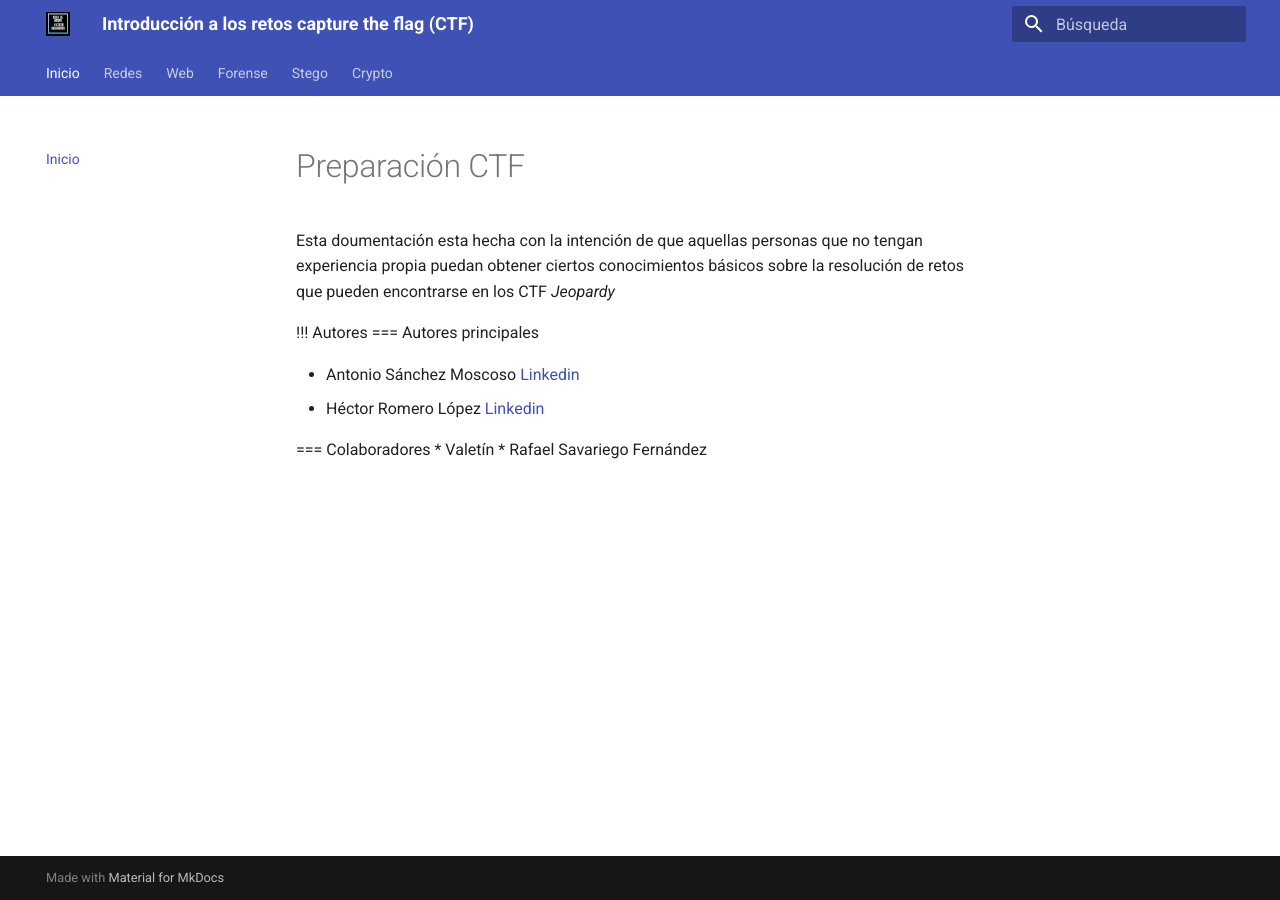
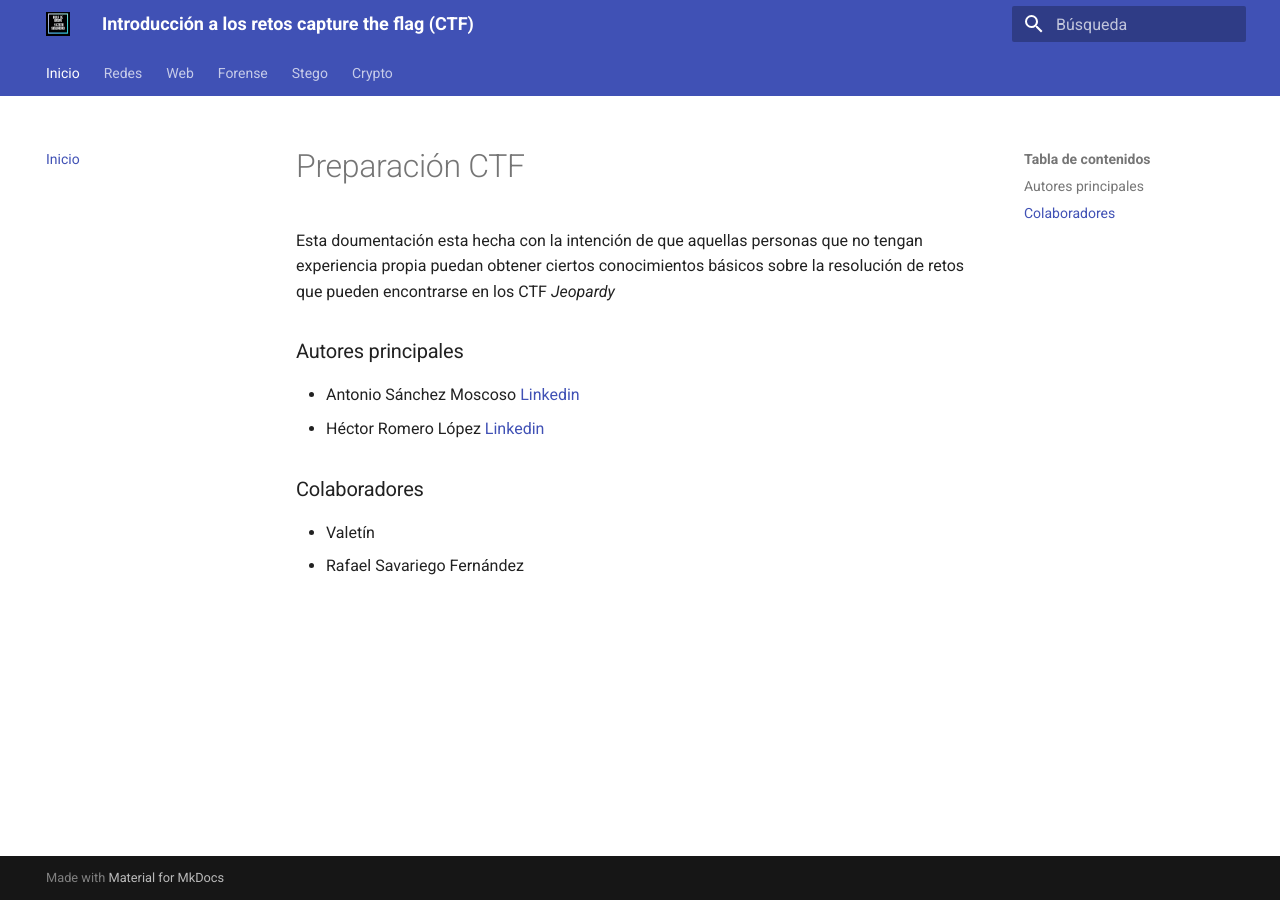
Before and after one commit to hromero99/CTF-basics, an MkDocs documentation site: the page built from docs/index.md, in a window 1280 px wide. Built offline with MkDocs 1.6.1 and Material for MkDocs 9.7.7, drawn with Linux system fonts in a browser that asks for light colours; some of the changed lines change nothing that is shown.

Commit message:
Agregados colaboradores

```diff
--- a/docs/index.md
+++ b/docs/index.md
@@ -3,13 +3,11 @@
 
 Esta doumentación esta hecha con la intención de que aquellas personas que no tengan experiencia propia puedan obtener ciertos conocimientos básicos sobre la resolución de retos que pueden encontrarse en los CTF _Jeopardy_
 
-!!! Autores
-=== Autores principales
-
+### Autores principales
 
  * Antonio Sánchez Moscoso [Linkedin](https://www.linkedin.com/in/antonio-s%C3%A1nchez-aka-sh0x-aa1636196/?miniProfileUrn=urn%3Ali%3Afs_miniProfile%3AACoAAC4DCZkBlStvVFp4FK3puse2Jaimu7jOup4)
  * Héctor Romero López [Linkedin](https://www.linkedin.com/in/h%C3%A9ctor-romero-l%C3%B3pez-0356421b8/)
 
-=== Colaboradores
+### Colaboradores
  * Valetín
  * Rafael Savariego Fernández
```
